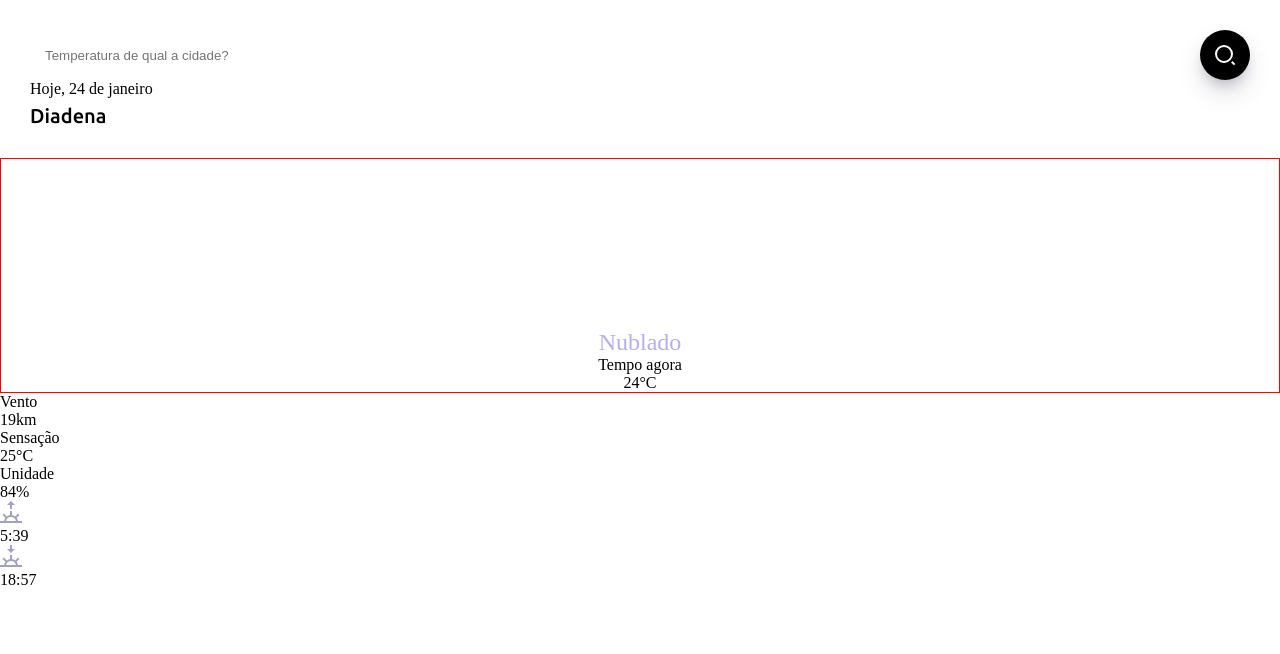
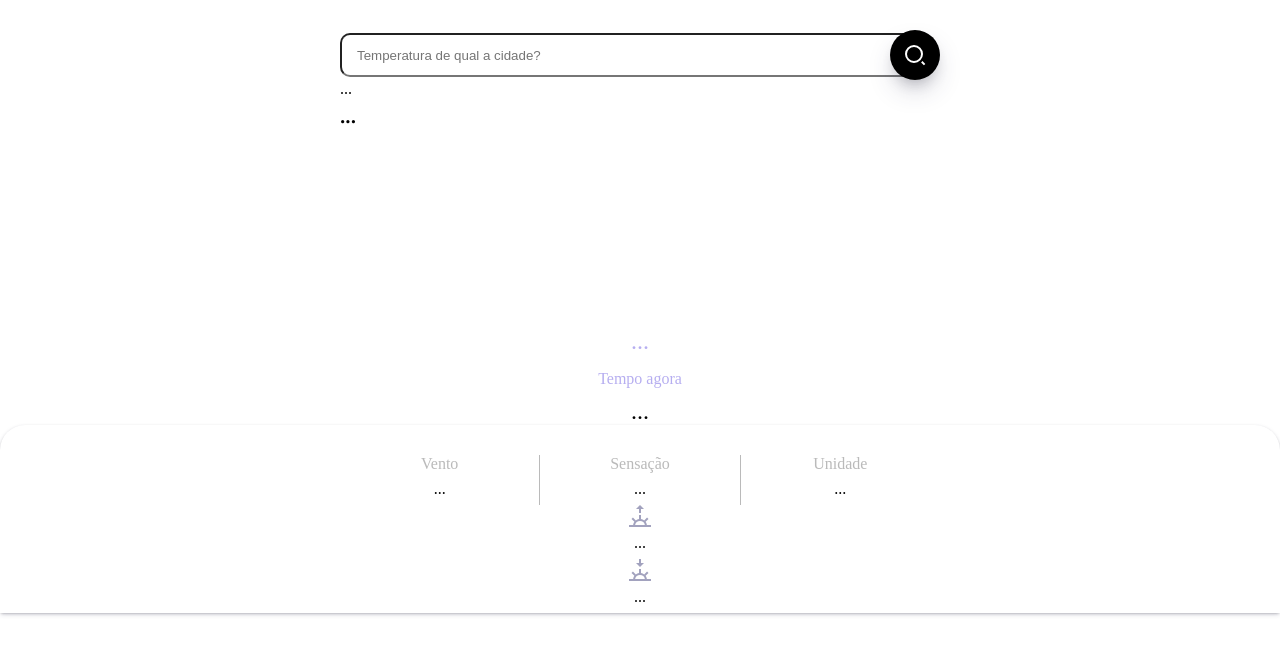
Before and after one commit to pedrodamiaoluz/maps-clima, a plain HTML site: page index.html in a window 1280 px wide. Drawn offline with Linux system fonts and the light colour scheme.

Commit message:
Atualizado

```diff
--- /dev/null
+++ b/app.js
@@ -0,0 +1,3 @@
+let nome = 'Pedro'
+idade = 20
+alert(nome)
--- a/index.html
+++ b/index.html
@@ -4,7 +4,7 @@
 <head>
   <meta charset="UTF-8">
   <meta http-equiv="X-UA-Compatible" content="IE=edge">
-  <meta name="viewport" content="width=device-width, initial-scale=1.0">
+  <meta name="viewport" content="width=device-width, initial-scale=1.0", maximum-scale=1>
 
   <link rel="preconnect" href="https://fonts.googleapis.com">
   <link rel="preconnect" href="https://fonts.gstatic.com" crossorigin>
@@ -26,50 +26,51 @@
       </button>
     </div>
 
-    <div class="header__Data-Atual">Hoje, 24 de janeiro</div><!--Data e o mes-->
-    <div class="header__city-name">Diadena</div><!--Cidade-->
+    <div class="header__Data-Atual">...</div><!--Data e o mes-->
+    <div class="header__city-name">...</div><!--Cidade-->
 
   </header>
 
   <section class="corrent-temperatura">
-    <img class="corrent-temperatura__weather-icon" src="assets/loading-icon.svg" alt="">
-    <div class="corrent-temperatura__description">Nublado</div>
+    <img class="corrent-temperatura__weather-icon" src="assets/loading-icon.svg" alt="icone que ilustre a temperatura atual.">
+    <div class="corrent-temperatura__description">...</div>
     <div class="corrent-temperatura__infor-labe">Tempo agora</div>
-    <div class="corrent-temperutera__corrent-temperutera">24°C</divc>
+    <div class="corrent-temperutera__corrent-temperutera">...</divc>
   </section>
 
   <div class="botton-container">
     <section class="temperature-details">
       <div class="temperature-details__item">
         <div class="temperature-details__label">Vento</div>
-        <div class="temperature-details__value">19km</div>
+        <div class="temperature-details__value">...</div>
       </div>
 
       <div class="temperature-details__item">
         <div class="temperature-details__label">Sensação</div>
-        <div class="temperature-details__value">25°C</div>
+        <div class="temperature-details__value">...</div>
       </div>
 
       <div class="temperature-details__item">
         <div class="temperature-details__label">Unidade</div>
-        <div class="temperature-details__value">84%</div>
+        <div class="temperature-details__value">...</div>
       </div>
 
     </section class="sunset-sunrise">
     <div class="sunset-sunrise__item">
       <img class="sunset-sunrise__icon" src="assets/sunrise.svg" alt="Nascer do Sol">
-      <div class="sunset-sunrise__value">5:39</div>
+      <div class="sunset-sunrise__value">...</div>
     </div>
 
     <div class="sunset-sunrise__item">
       <img class="sunset-sunrise__icon" src="assets/sunset.svg" alt="Pôr do Sol">
-      <div class="sunset-sunrise__value">18:57</div>
+      <div class="sunset-sunrise__value">...</div>
     </div>
     <section>
 
     </section>
   </div>
 
+   <script src="app.js"></script>
 </body>
 
 </html>
--- a/style.css
+++ b/style.css
@@ -1,13 +1,20 @@
     * {
         margin: 0;
         padding: 0;
+
     }
 
     boby {
-        background: #f3f4fb;
+        background-color: #b3b8da;
         font-family: 'Inter', sans-serif;
         -webkit-font-smoothing: antialiased;
     }
+
+    .header, .temperature-details, .sunset-sunrise{
+     max-width: 600px;
+     margin: 0 auto;
+    }
+
       /*header */
 
     .header {
@@ -24,7 +31,7 @@
     }
 
     .header__input{
-        border: none;
+        /*border: cornsilk;*/
         width: 100%;
         height: 40px;
         padding: 0 15px;
@@ -72,7 +79,6 @@
    /* Corrent temperature*/
 
    .corrent-temperatura{
-     border: 1px solid red;
      display: flex;
      flex-direction: column;
      align-items: center;
@@ -90,3 +96,75 @@
      font-size: 24px;
      margin-top: 30px;
    }
+
+   .corrent-temperatura__infor-labe{
+    margin-top: 15px;
+    color: #b6aef0;
+   }
+
+   .corrent-temperutera__corrent-temperutera{
+    font-size: 24px;
+    font-weight: 500;
+    margin-top: 10px;
+   }
+
+   /*botton-container*/
+
+   .botton-container{
+    /*border: 1px solid red;*/
+    background: #fff;
+    position: absolute;
+    /*bottom: 0;*/
+    width: 100%;
+    border-radius: 25px 25px 0 0;
+    box-shadow: rgba(50, 50, 93, 0.25) 0px 2px 5px -1px, rgb(0, 0, 0, 0.3) 0px 1px 3px -1px;;
+   }
+
+   .temperature-details{
+    display: flex;
+    margin-top: 30px;
+   }
+
+   .temperature-details__item{
+    width: 100%;
+    display: flex;
+    flex-direction: column;
+    align-items: center;
+    border-right: 1px solid #a2a2a2be;
+   }
+
+   .temperature-details__item:last-child{
+    border: none;
+
+   }
+
+   .temperature-details__label{
+    color: #a2a2a2be;
+
+   }
+
+   .temperature-details__value{
+    font-weight: 500;
+    margin: 7px;
+
+   }
+
+   /* sun */
+
+   .sunset-sunrise__value{
+    font-weight: 500;
+    margin: 7px;
+   }
+
+   .sunset-sunrise{
+     display: flex;
+     margin: 30px auto;
+   }
+
+   .sunset-sunrise__item{
+     width: 100%;
+     display: flex;
+     flex-direction: column;
+     align-items: center;
+
+   }
```
